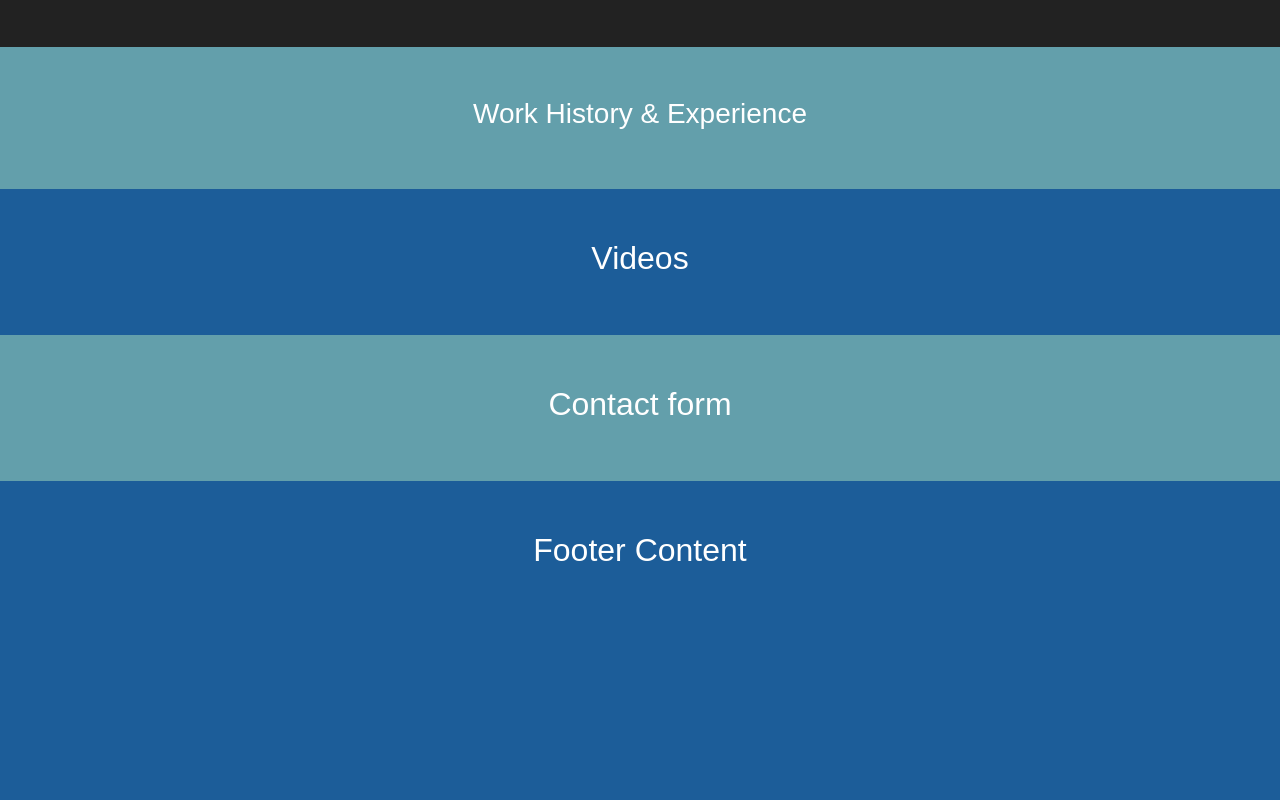
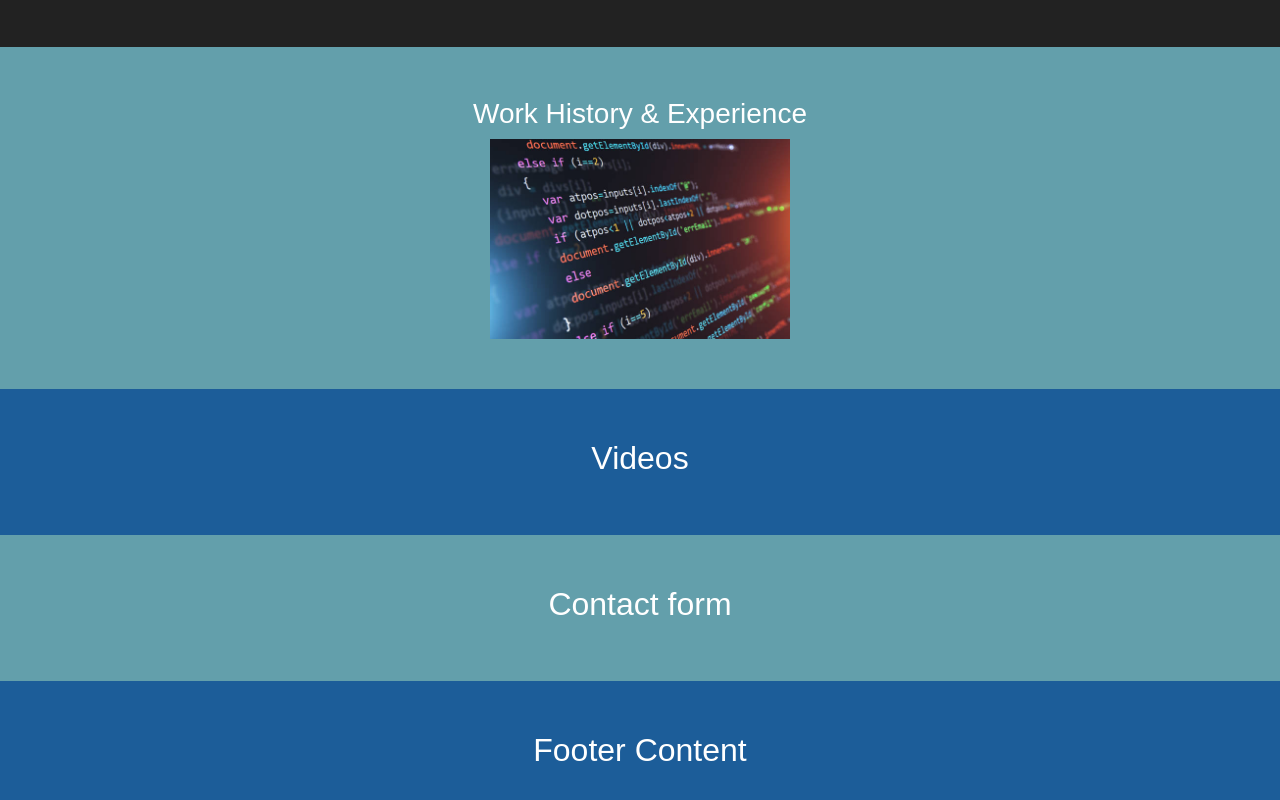
Before and after one commit to merrickhare/homepage, a plain HTML site: page index.html in a window 1280 px wide. Shown: the part 912-1712 px from the top of the page. Before the commit the page ends 1540 px from the top, so only its background shows below. Drawn offline with nearby package versions, Linux system fonts and the light colour scheme; a web font is replaced by a local one.

Commit message:
added image to work and experience section

```diff
--- a/index.html
+++ b/index.html
@@ -27,7 +27,7 @@
         <section class="experience">
             <div class="eRight">
                     <h3>Work History & Experience</h3>
-
+                        <img src="programpic.jpg" alt="stockpick">
             </div>
             <div class="eLeft">
 
```
